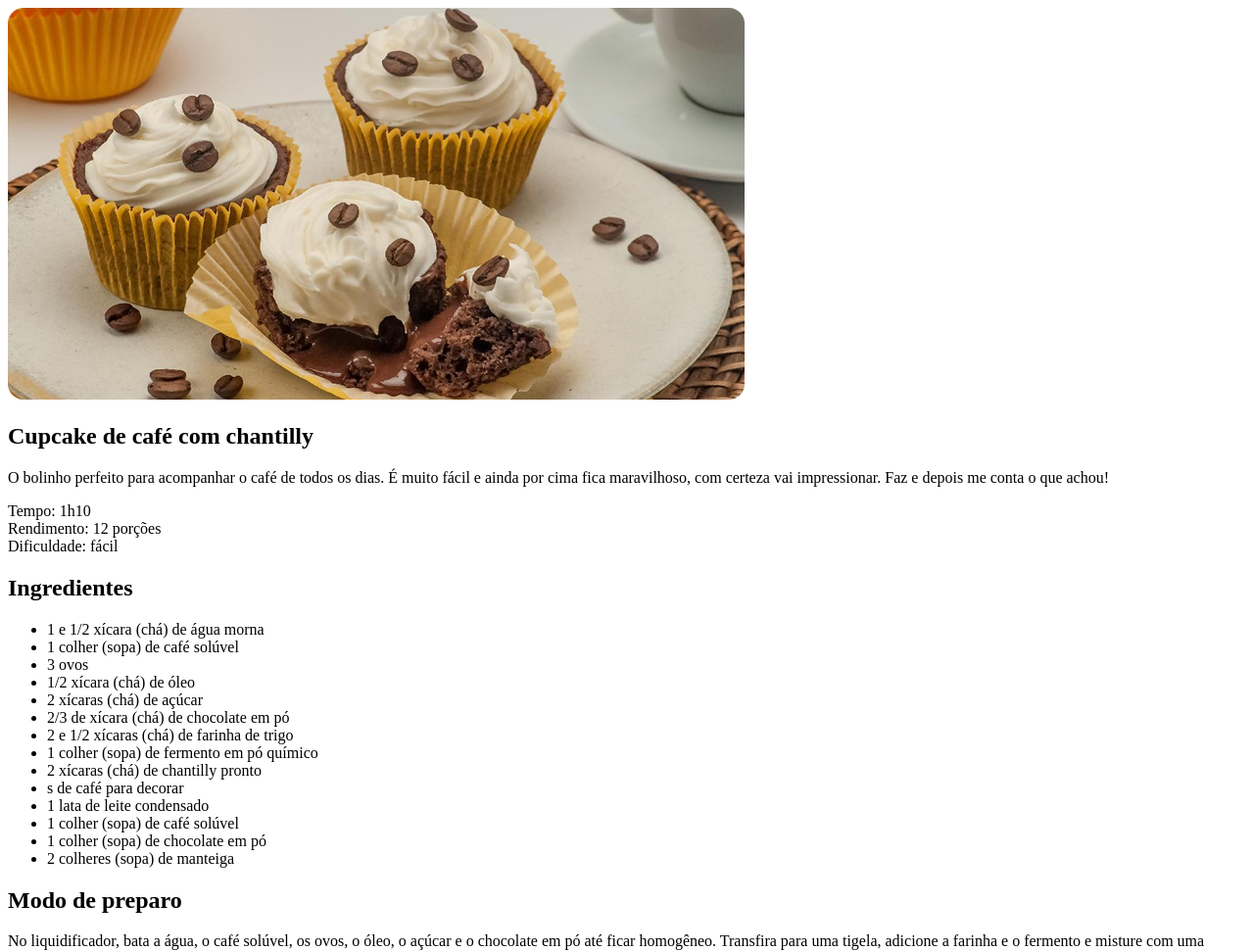
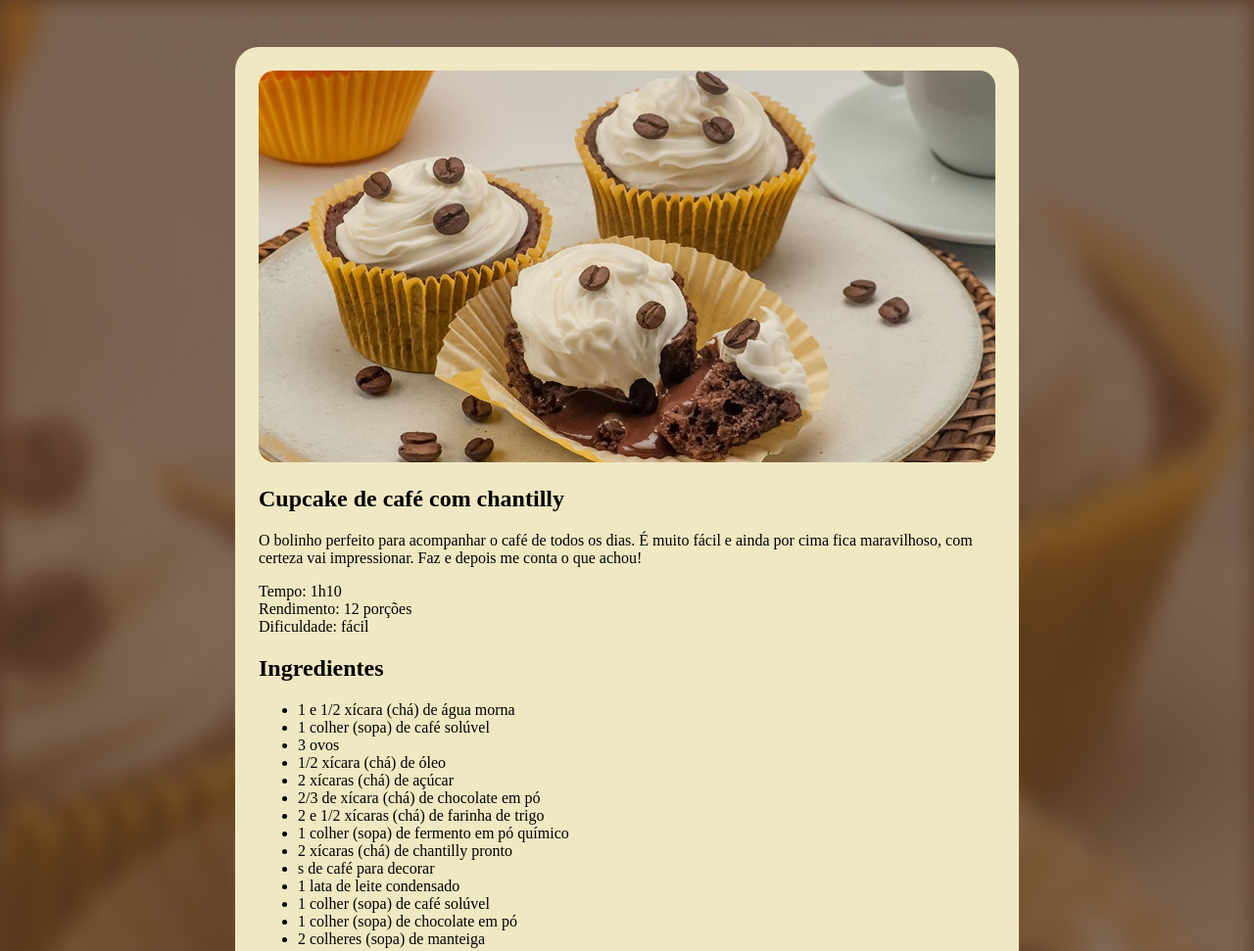
Before and after one commit to GuiSonsin/pagina-de-receita, a plain HTML site: page index.html in a window 1280 px wide. Shown: the top 971 px of the page at 98% size. Drawn offline with Linux system fonts and the light colour scheme.

Commit message:
Colocando imagem de fundo e estilo #page

```diff
--- a/style.css
+++ b/style.css
@@ -1,3 +1,17 @@
+body{
+    background-image: url(assets/background.jpg);
+    background-size: cover;
+}
+
+#page{
+    box-sizing: border-box;
+    width: 800px;
+     padding: 24px;
+     background-color: #F0E8C2;
+     border-radius: 24px;
+     margin: 48px auto;
+}
+
 img{
     border-radius: 16px;
 }
```
